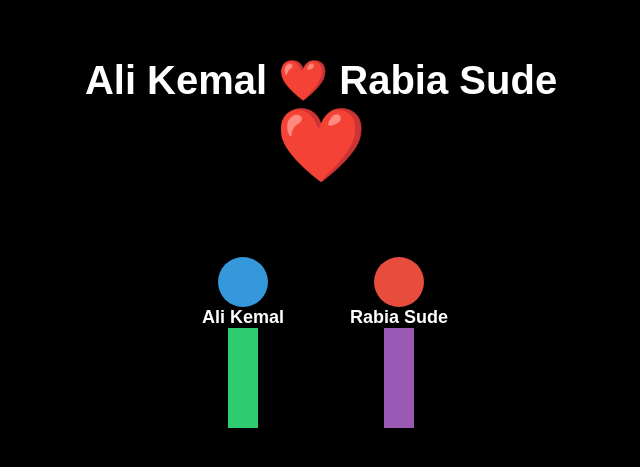
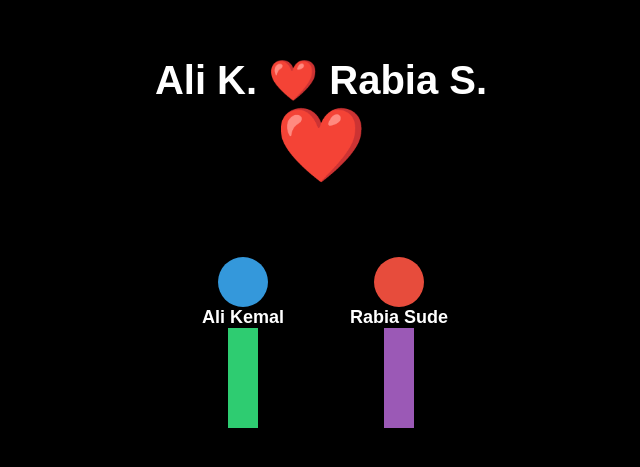
Before and after one commit to alikemalbayram/arava, a plain HTML site: page index.html in a window 1280 px wide. Shown: the part 183-650 px from the top of the page, without its empty margins (319-959 px from the left). Drawn offline with Linux system fonts and the light colour scheme.

Commit message:
Update index.html

```diff
--- a/index.html
+++ b/index.html
@@ -3,7 +3,7 @@
 <head>
     <meta charset="UTF-8">
     <meta name="viewport" content="width=device-width, initial-scale=1.0">
-    <title>A. Kemal ❤️ R. Sude</title>
+    <title>Ali Kemal ❤️ Rabia Sude</title>
     <style>
         body {
             margin: 0;
@@ -123,7 +123,7 @@
 
     <!-- Message -->
     <div class="message">
-        Ali Kemal ❤️ Rabia Sude
+        Ali K. ❤️ Rabia S.
         <div class="heart" onclick="addBaby()">❤️</div>
     </div>
 
```
